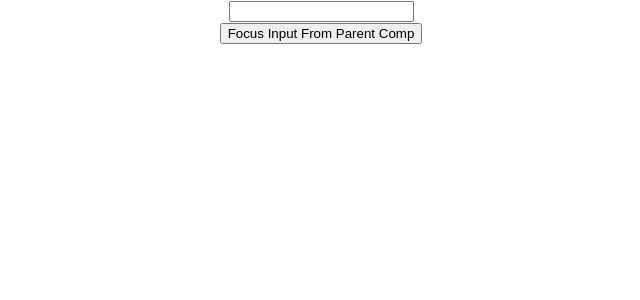
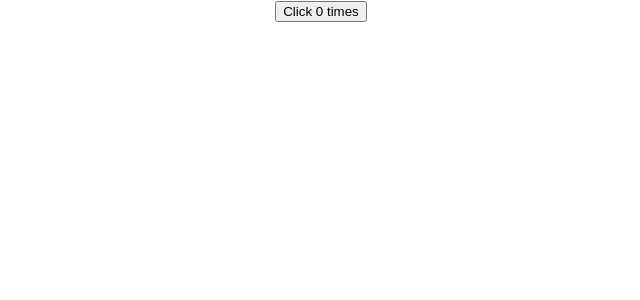
Before and after one commit to masalvaishali/React-Practice, a React (Create React App) app: page / in a window 1280 px wide. Shown: the top 300 px of the page, without its empty margins (319-959 px from the left). Built offline with nearby package versions, Linux system fonts and the light colour scheme.

Commit message:
react high orde component with button lick count incrementr

```diff
--- a/public/index.html
+++ b/public/index.html
@@ -29,6 +29,7 @@
   <body>
     <noscript>You need to enable JavaScript to run this app.</noscript>
     <div id="root"></div>
+    <div id="portal-root"></div>
     <!--
       This HTML file is a template.
       If you open it directly in the browser, you will see an empty page.
--- a/src/App.js
+++ b/src/App.js
@@ -1,5 +1,7 @@
 import "./App.css";
-import ForwordRefParentInput from "./comopent/ForwordRefParentInput";
+import ClickCounter from "./comopent/ClickCounter";
+// import PortalDemo from "./comopent/PortalDemo";
+// import ForwordRefParentInput from "./comopent/ForwordRefParentInput";
 // import FocusInputRef from "./comopent/FocusInputRef";
 // import RefDemo from "./comopent/RefDemo";
 // import ParentComp from "./comopent/ParentComp";
@@ -26,7 +28,9 @@ import ForwordRefParentInput from "./comopent/ForwordRefParentInput";
 function App() {
   return (
     <div className="App">
-      <ForwordRefParentInput/>
+      <ClickCounter/>
+      {/* <PortalDemo/> */}
+      {/* <ForwordRefParentInput/> */}
       {/* <FocusInputRef/> */}
       {/* <RefDemo/> */}
       {/* <ParentComp /> */}
--- /dev/null
+++ b/src/comopent/ClickCounter.js
@@ -0,0 +1,28 @@
+import React, { Component } from "react";
+
+class ClickCounter extends Component {
+    constructor(props) {
+      super(props)
+
+      this.state = {
+         count: 0
+      }
+    }
+    incrementCount = () =>{
+        this.setState(prevState => {
+            return {
+                count : prevState.count + 1
+            }
+        })
+    }
+  render() {
+    const {count} = this.state
+    return (
+      <div>
+        <button onClick={this.incrementCount}>Click {count} times </button>
+      </div>
+    );
+  }
+}
+
+export default ClickCounter;
--- /dev/null
+++ b/src/comopent/PortalDemo.js
@@ -0,0 +1,11 @@
+import React from 'react'
+import  ReactDOM  from 'react-dom'
+
+function PortalDemo() {
+  return ReactDOM.createPortal(
+    <div>Portals-Demo</div>,
+    document.getElementById('portal-root')
+  )
+}
+
+export default PortalDemo
```
